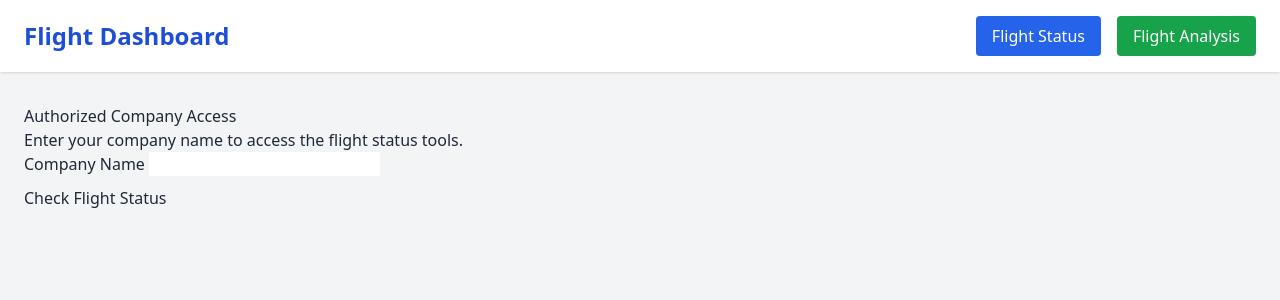
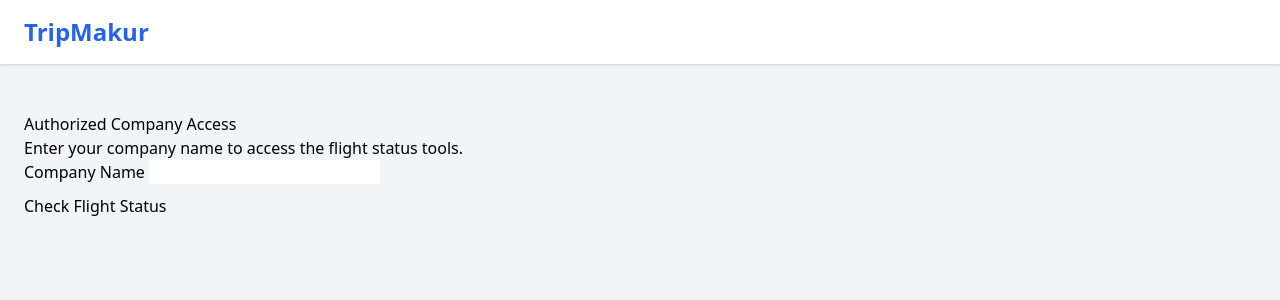
Before and after one commit to tripmakur/tripmakur, a Flask app: page / in a window 1280 px wide. Shown: the top 300 px of the page. Run offline with Flask 3, Linux system fonts and the light colour scheme; some libraries are stand-ins or nearby versions.

Commit message:
Update base.html

```diff
--- a/templates/base.html
+++ b/templates/base.html
@@ -4,43 +4,47 @@
     <meta charset="UTF-8" />
     <meta name="viewport" content="width=device-width, initial-scale=1.0" />
 
-    <title>Flight Tools Dashboard</title>
+    <title>TripMakur Tools</title>
 
-    <!-- Tailwind CDN -->
-    <script src="https://cdn.tailwindcss.com"></script>
+    <!-- Tailwind CSS -->
+    <link href="https://cdn.jsdelivr.net/npm/tailwindcss@2.2.19/dist/tailwind.min.css"
+          rel="stylesheet">
+</head>
 
-</head>
-<body class="bg-gray-100 text-gray-800">
+<body class="bg-gray-100">
 
     <!-- NAVBAR -->
-    <nav class="bg-white shadow mb-8">
+    <nav class="bg-white shadow mb-6">
         <div class="container mx-auto px-6 py-4 flex justify-between items-center">
 
-            <div class="text-2xl font-bold text-blue-700">
-                Flight Dashboard
+            <!-- Logo / Name -->
+            <div class="text-2xl font-bold text-blue-600">
+                TripMakur
             </div>
 
-            <div class="flex space-x-4">
+            <!-- Navigation Links -->
+            {% if company %}
+                <div class="space-x-6 text-lg">
 
                     <!-- Flight Status -->
                     <a href="{{ url_for('flight_status', company=company) }}"
-                   class="px-4 py-2 rounded
-                          {% if request.endpoint == 'flight_status' %} bg-blue-700 text-white {% else %} bg-blue-600 text-white hover:bg-blue-700 {% endif %}">
+                       class="hover:text-blue-600 font-semibold">
                         Flight Status
                     </a>
 
                     <!-- Flight Analysis -->
                     <a href="{{ url_for('flight_analysis', company=company) }}"
-                   class="px-4 py-2 rounded
-                          {% if request.endpoint == 'flight_analysis' %} bg-green-700 text-white {% else %} bg-green-600 text-white hover:bg-green-700 {% endif %}">
+                       class="hover:text-blue-600 font-semibold">
                         Flight Analysis
                     </a>
 
                 </div>
+            {% endif %}
         </div>
     </nav>
 
-    <div class="container mx-auto px-6">
+    <!-- MAIN WRAPPER -->
+    <div class="container mx-auto px-6 py-6">
         {% block content %}{% endblock %}
     </div>
 
```
Lines whose indentation alone changed are shown as unchanged.
